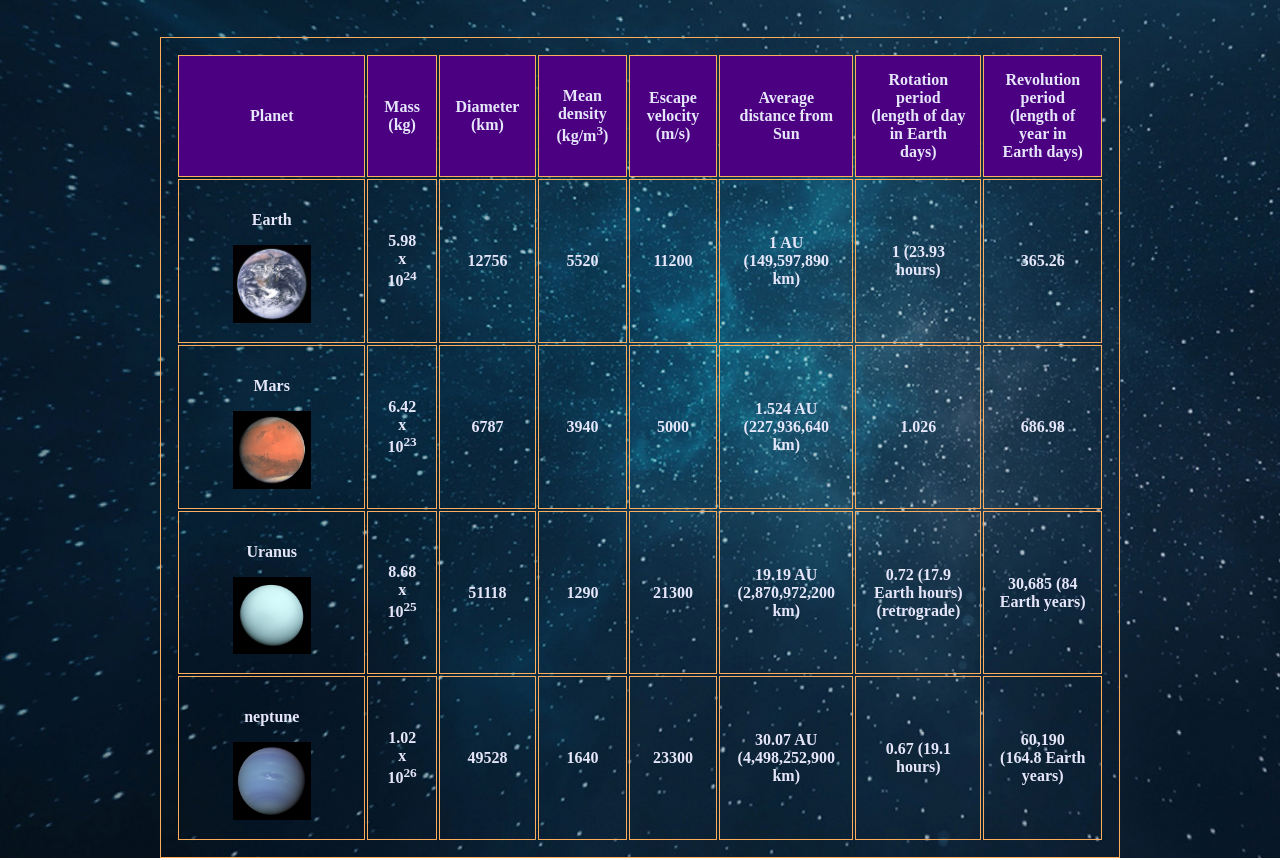
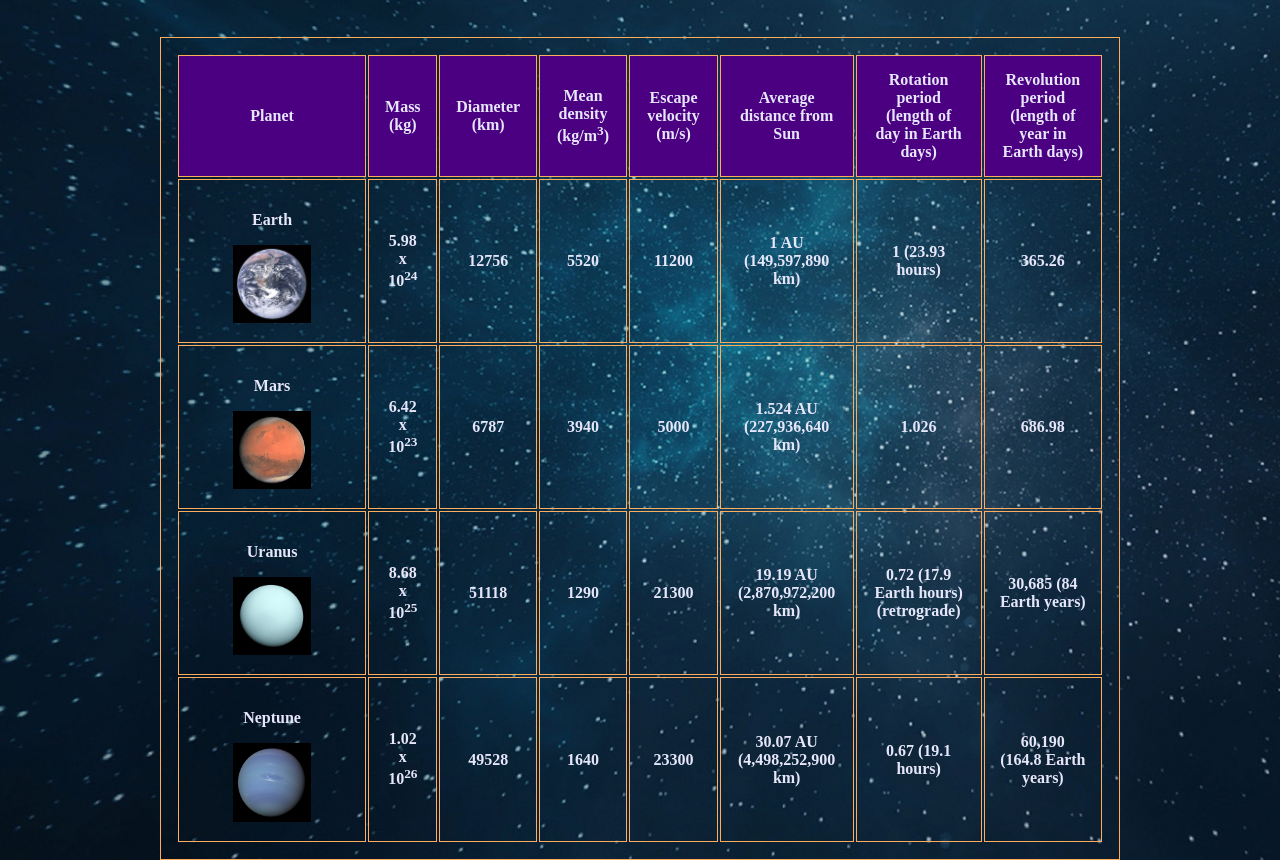
Before and after one commit to tacostahern/Lab-5, a plain HTML site: page index.html in a window 1280 px wide. Shown: the part 169-1029 px from the top of the page. Drawn offline with Linux system fonts and the light colour scheme.

Commit message:
corrected a letter

```diff
--- a/index.html
+++ b/index.html
@@ -61,7 +61,7 @@
           </tr>
           <tr>
             <th>
-              <p>neptune</p>
+              <p>Neptune</p>
               <img src="images/neptune.jpg" alt="neptune">
             </th>
             <th>1.02 x 10<sup>26</sup></th>
```
